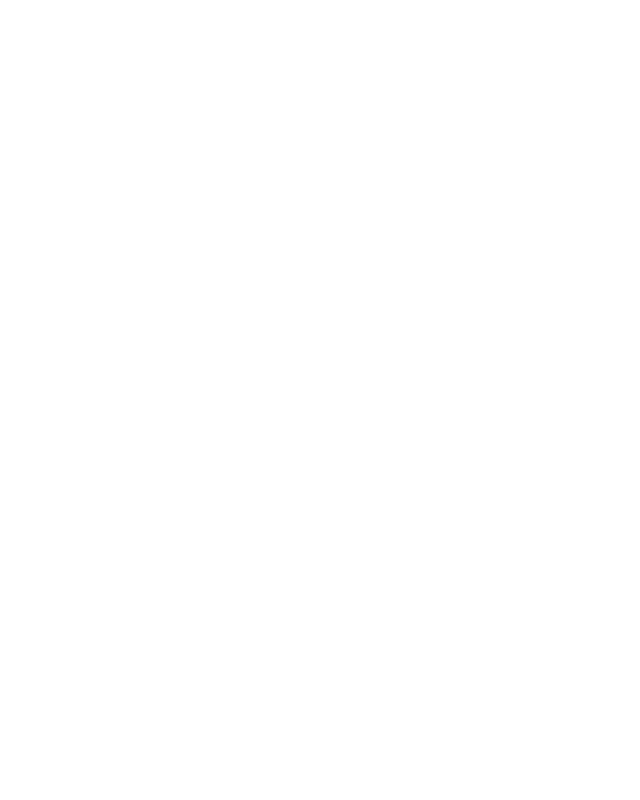
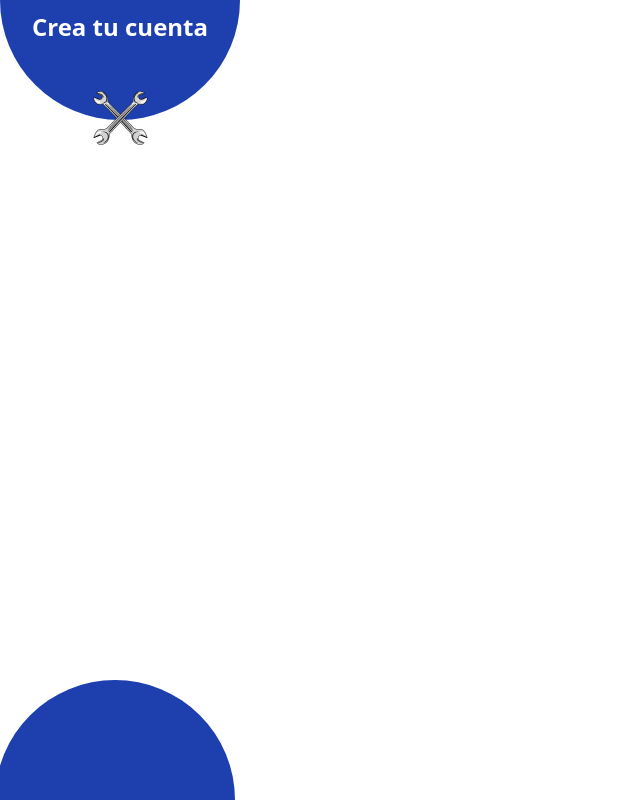
Before and after one commit to Karen-Hoil/taller_react, a React (Create React App) app: page / in a window 1280 px wide. Shown: the whole page, without its empty margins (0-640 px from the left). Built offline with nearby package versions, Linux system fonts and the light colour scheme.

Commit message:
Navbar y footer

```diff
--- a/package.json
+++ b/package.json
@@ -10,6 +10,7 @@
       "react-dom": "^18.2.0",
       "react-router-dom": "^6.21.3",
       "react-scripts": "5.0.1",
+      "tailwindcss": "^3.4.1",
       "web-vitals": "^2.1.4"
     },
     "scripts": {
--- /dev/null
+++ b/src/components/Footer.jsx
@@ -0,0 +1,18 @@
+import React from "react";
+
+export default function Footer() {
+  return (
+    <>
+      <div
+        className="fixed bottom-0 left-0 bg-blue-800 w-60 h-60 rounded-full mx-auto"
+        style={{
+          position: "fixed",
+          bottom: "-120px",
+          left: "9%",
+          transform: "translateX(-50%)",
+          overflow: "visible",
+        }}
+      ></div>
+    </>
+  );
+}
--- /dev/null
+++ b/src/components/Navbar.jsx
@@ -0,0 +1,27 @@
+import React from "react";
+
+export default function Navbar(propiedades) {
+  return (
+    <>
+      <div
+        className="w-60 h-60 rounded-full bg-blue-800 flex flex-col items-center justify-center"
+        style={{
+          position: "fixed",
+          top: "-120px",
+          left: "0%",
+          transfrm: "translateX(-50%)",
+          overflow: "visible",
+        }}
+      >
+        <h1 className="text-2xl text-white mt-40">
+          <b>{propiedades.titulo}</b>
+        </h1>
+        <img
+          src={propiedades.imagen}
+          alt="Logo de herramienta"
+          style={{ marginTop: "44px" }}
+        />
+      </div>
+    </>
+  );
+}
--- a/src/index.css
+++ b/src/index.css
@@ -1,4 +1,8 @@
-body {
+@tailwind base;
+@tailwind components;
+@tailwind utilities;
+
+/* body {
   margin: 0;
   font-family: -apple-system, BlinkMacSystemFont, 'Segoe UI', 'Roboto', 'Oxygen',
     'Ubuntu', 'Cantarell', 'Fira Sans', 'Droid Sans', 'Helvetica Neue',
@@ -10,4 +14,4 @@
 code {
   font-family: source-code-pro, Menlo, Monaco, Consolas, 'Courier New',
     monospace;
-}
+} */
--- a/src/page/login.js
+++ b/src/page/login.js
@@ -1,11 +1,17 @@
-import React from 'react'
+import React from "react";
+import Navbar from "../components/Navbar";
+import Logo from "../img/icono_herramienta.png";
+import Footer from "../components/Footer"
 
 function Login() {
   return (
-    <div>
-
-    </div>
-  )
+    <>
+      <Navbar
+      titulo="Crea tu cuenta"
+      imagen={Logo} />
+      <Footer/>
+    </>
+  );
 }
 
-export default Login
+export default Login;
--- /dev/null
+++ b/tailwind.config.js
@@ -0,0 +1,8 @@
+/** @type {import('tailwindcss').Config} */
+module.exports = {
+  content: ["./src/**/*.{js,jsx,ts,tsx}"],
+  theme: {
+    extend: {},
+  },
+  plugins: [],
+}
```
Also changed, not shown: src/img/icono_herramienta.png (added), 1 other file (tests, documents, lock files or other folders). Lines whose indentation alone changed are shown as unchanged.
